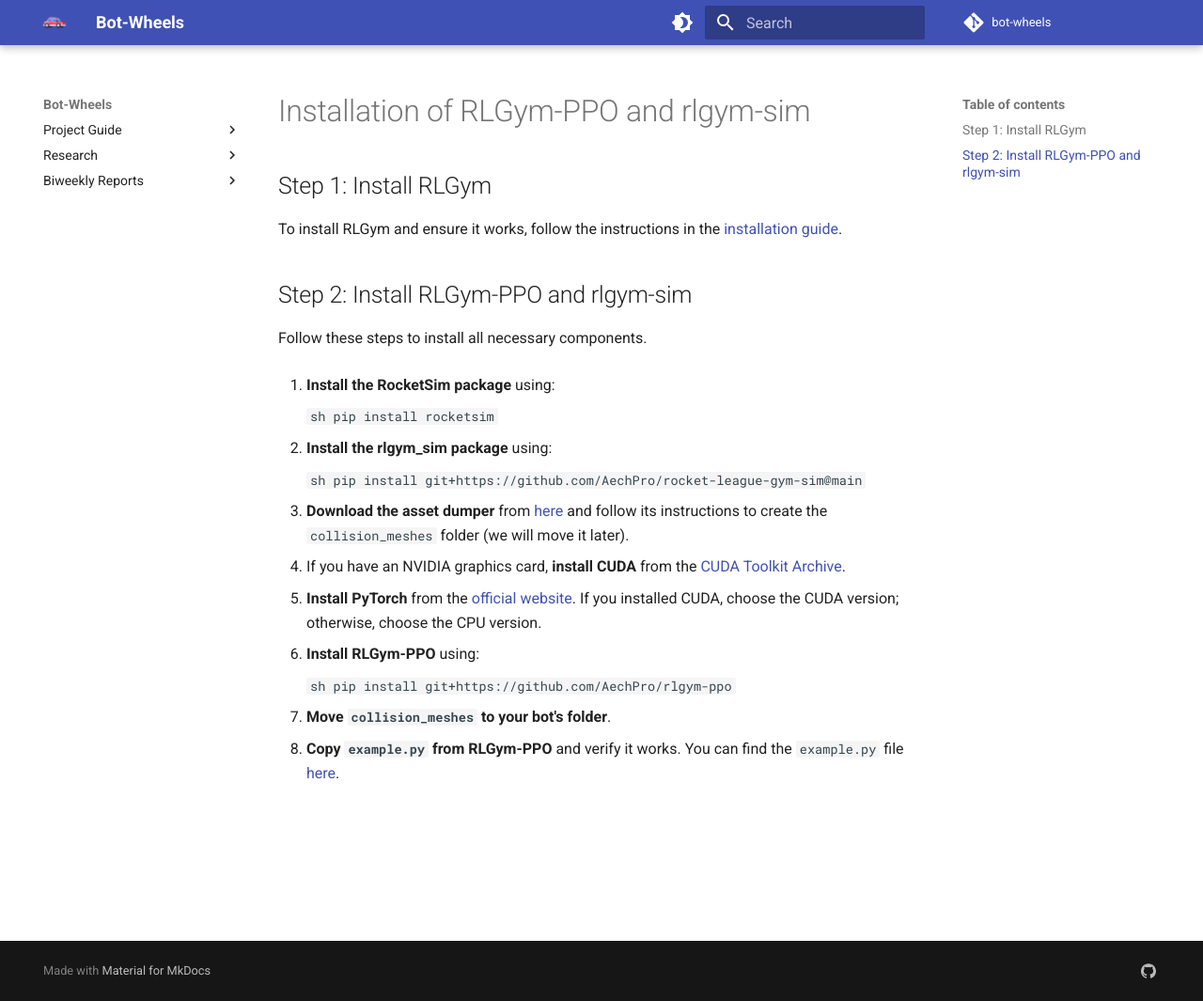
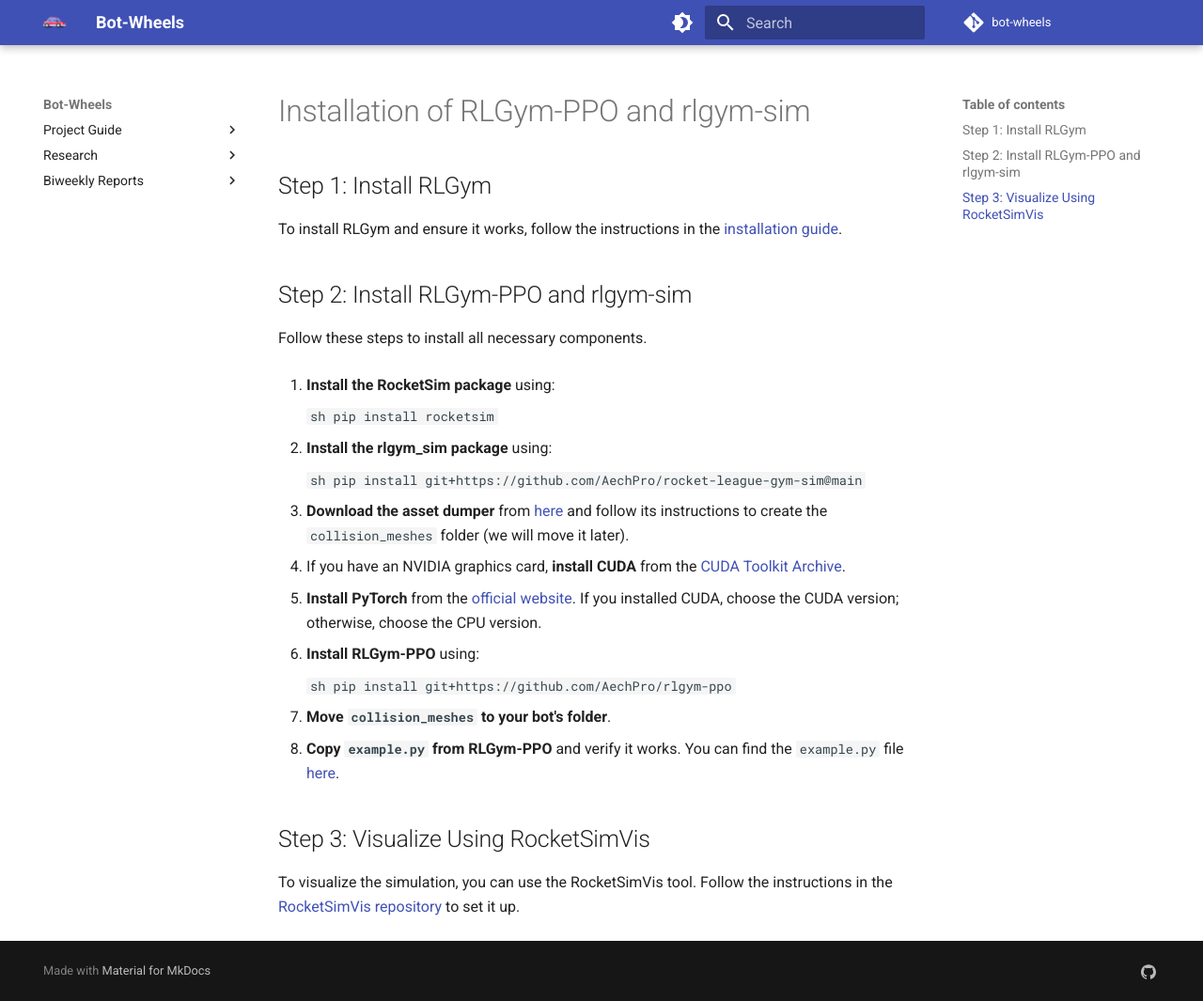
Before and after one commit to bot-wheels/docs, an MkDocs documentation site: the page built from docs/project_guide/rlgym_ppo.md, in a window 1280 px wide and 1065 px high. Shown: the whole window at 94% size. Built offline with MkDocs 1.6.1 and Material for MkDocs 9.7.7, drawn with Linux system fonts in a browser that asks for light colours.

Commit message:
✏️ Add: Visualization note

```diff
--- a/docs/project_guide/rlgym_ppo.md
+++ b/docs/project_guide/rlgym_ppo.md
@@ -31,3 +31,7 @@
 
 7. **Move `collision_meshes` to your bot's folder**.
 8. **Copy `example.py` from RLGym-PPO** and verify it works. You can find the `example.py` file [here](https://github.com/AechPro/rlgym-ppo/blob/main/example.py).
+
+## Step 3: Visualize Using RocketSimVis
+
+To visualize the simulation, you can use the RocketSimVis tool. Follow the instructions in the [RocketSimVis repository](https://github.com/ZealanL/RocketSimVis) to set it up.
--- a/mkdocs.yml
+++ b/mkdocs.yml
@@ -31,6 +31,7 @@
     - Poetry Usage Tutorial: project-guide/poetry.md
     - Codebase Standardization Guidelines: project-guide/codebase-standardization-guidelines.md
     - Rocket Learn Setup: project-guide/rocket-learn setup/rocket-learn-setup.md
+    - Rl-Gym-PPO Setup: project-guide/rlgym_ppo.md
   - Research:
     - Interface Overlay Research: research/interface-overlay-research.md
     - Playing in Online Games: research/playing-in-online-games.md
```
